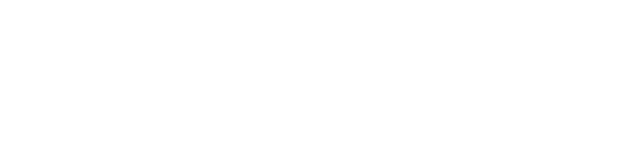
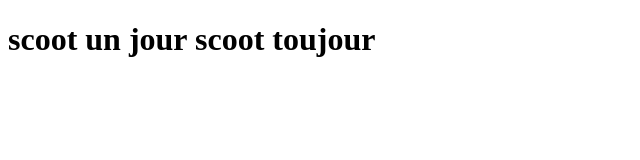
Before and after one commit to Cyril-Ugolini/TestAFPA, a plain HTML site: page index.html in a window 1280 px wide. Shown: the whole page, without its empty margins (0-640 px from the left). Drawn offline with Linux system fonts and the light colour scheme.

Commit message:
modification

```diff
--- a/index.html
+++ b/index.html
@@ -4,6 +4,7 @@
     <meta charset="UTF-8">
     <meta name="viewport" content="width=device-width, initial-scale=1.0">
     <title>TEst</title>
+<h1>scoot un jour scoot toujour</h1>
 </head>
 <body>
 
```
